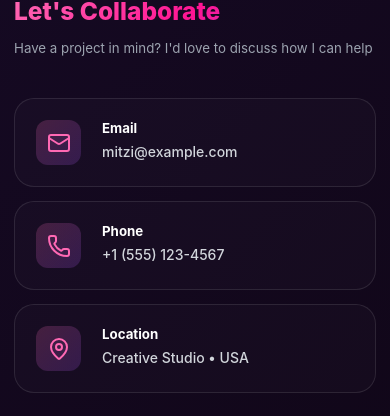
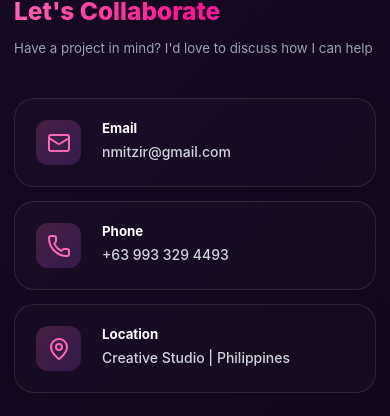
Before and after one commit to nmromero06/AppDevFinal, a React (Vite) app: page / in a window 390 px wide. Shown: the part 3890-4306 px from the top of the page. Built offline with nearby package versions, Linux system fonts and the light colour scheme.

Commit message:
Update contact information with actual email and phone number

```diff
--- a/src/components/Contact.jsx
+++ b/src/components/Contact.jsx
@@ -29,9 +29,9 @@ export default function Contact() {
   }
 
   const contactMethods = [
-    { icon: Mail, label: 'Email', value: 'mitzi@example.com', href: 'mailto:mitzi@example.com' },
-    { icon: Phone, label: 'Phone', value: '+1 (555) 123-4567', href: 'tel:+15551234567' },
-    { icon: MapPin, label: 'Location', value: 'Creative Studio • USA', href: '#' }
+    { icon: Mail, label: 'Email', value: 'nmitzir@gmail.com', href: 'mailto:nmitzir@gmail.com' },
+    { icon: Phone, label: 'Phone', value: '+63 993 329 4493', href: 'tel:+639933294493' },
+    { icon: MapPin, label: 'Location', value: 'Creative Studio | Philippines', href: '#' }
   ]
 
   const socialLinks = [
```
